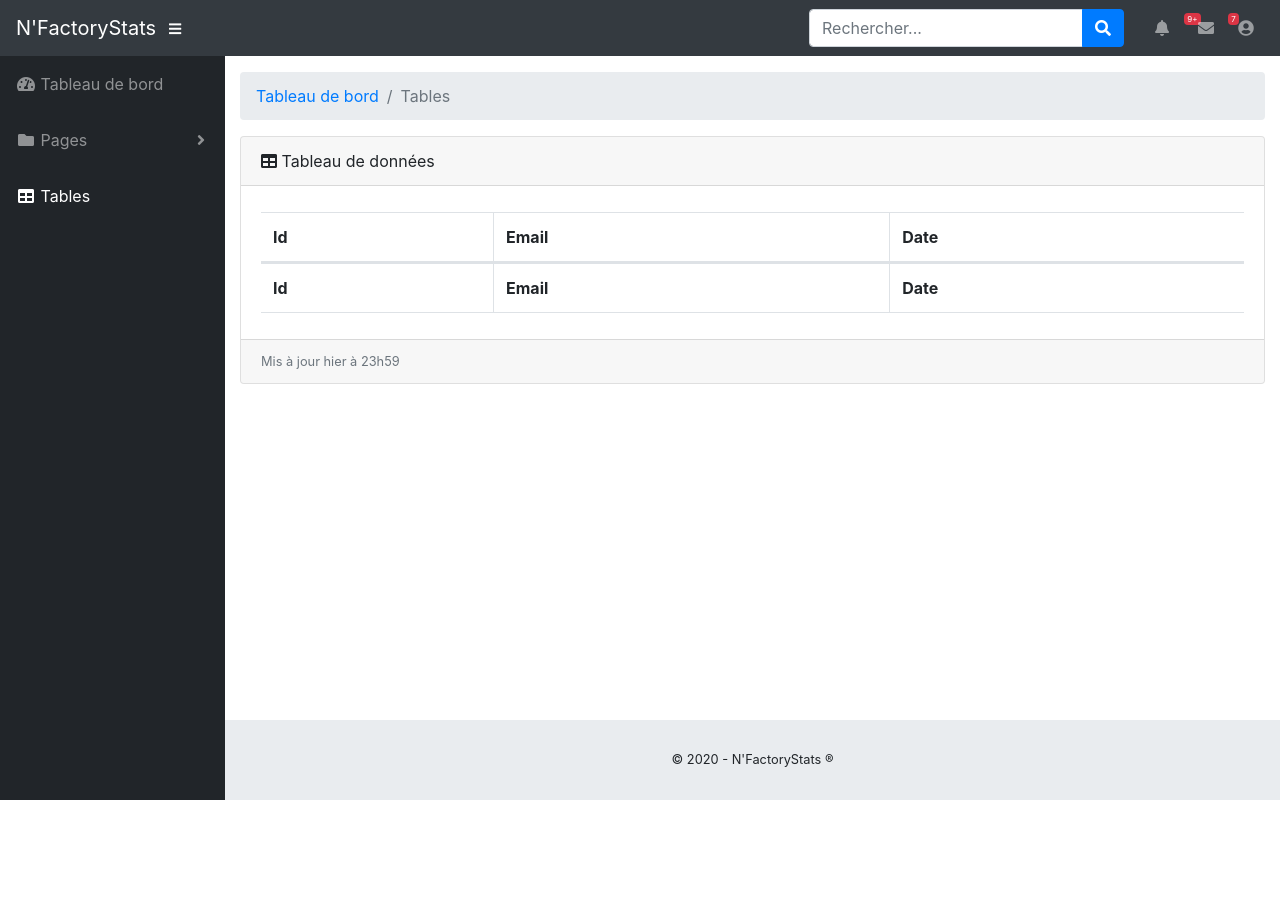
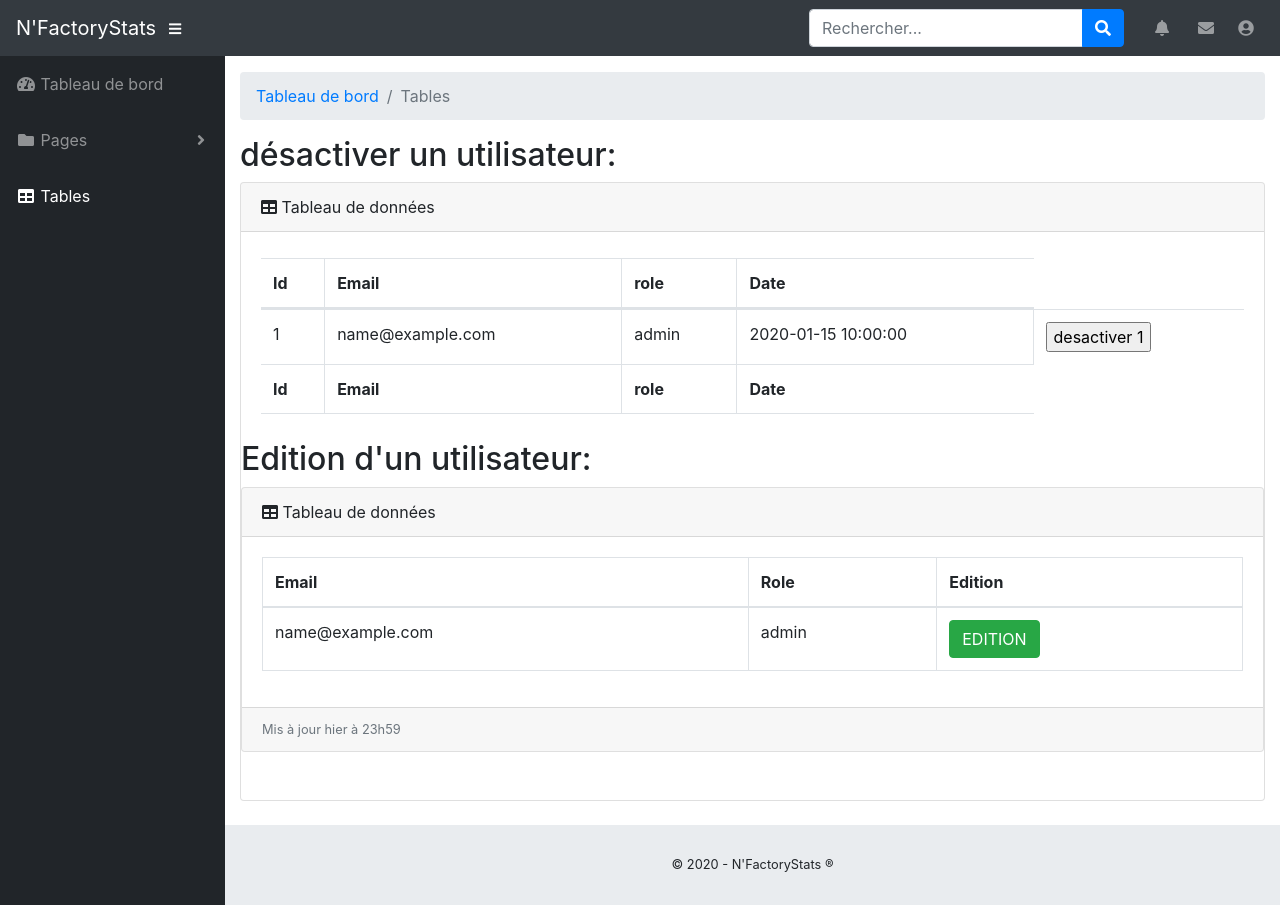
Before and after one commit to Bigo0612/N-FactoryStats, a PHP site: page /Back/tables.php in a window 1280 px wide. Before the commit the page ends 800 px from the top, so only its background shows below. Run offline with PHP 8.4, Linux system fonts and the light colour scheme; tables that the repository leaves empty or names only in its code hold one stand-in row (values such as "Sample post"); data that the repository does not hold is empty.

Commit message:
conditions php page tables.php

```diff
--- a/Back/tables.php
+++ b/Back/tables.php
@@ -2,19 +2,26 @@
 session_start();
 require('../inc/pdo.php');
 require('../inc/function.php');
-$title = 'inscription';
+
 $errors = array();
 $success = false;
+
+$sql = "SELECT * from users WHERE 1";
+$query = $pdo->prepare($sql);
+$query->execute();
+$users = $query->fetchALL();
+
+$sql = "SELECT * FROM users";
+$query = $pdo->prepare($sql);
+$query->execute();
+$user = $query->fetchAll();
 
 
 if(!empty($_POST['submitted'])) {
 
-
-
     $email = trim(strip_tags($_POST['email']));
     $password1 = trim(strip_tags($_POST['password1']));
     $password2 = trim(strip_tags($_POST['password2']));
-    $cgu       = trim(strip_tags($_POST['cgu']));
 
 
     if(filter_var($email,FILTER_VALIDATE_EMAIL) === false) {
@@ -41,17 +48,6 @@ if(!empty($_POST['submitted'])) {
         $errors['password'] = 'Veuillez renseigner un mot de passe';
     }
 
-    if(!empty($_POST['cgu'])) {
-
-    } else {
-        $error['cgu'] = 'Veuillez accepter les Conditions générales d’utilisation.';
-    }
-
-
-
-
-
-
 
     if(count($errors) == 0) {
 
@@ -66,11 +62,17 @@ if(!empty($_POST['submitted'])) {
         $query->execute();
         $success = true;
 
-        header('location: connexion.php');
+        header('location: tables.php');
     }
 }
 
-
+if (!empty($_POST['desactive'])) {
+    $i= 0;
+    $id = $user[$i]['id'];
+    $sql = "DELETE FROM users WHERE  id = $id";
+    $query = $pdo->prepare($sql);
+    $query->execute();
+}
 ?>
 
 <!DOCTYPE html>
@@ -124,35 +126,23 @@ if(!empty($_POST['submitted'])) {
       <li class="nav-item dropdown no-arrow mx-1">
         <a class="nav-link dropdown-toggle" href="#" id="alertsDropdown" role="button" data-toggle="dropdown" aria-haspopup="true" aria-expanded="false">
           <i class="fas fa-bell fa-fw"></i>
-          <span class="badge badge-danger">9+</span>
+          <span class="badge badge-danger"></span>
         </a>
-        <div class="dropdown-menu dropdown-menu-right" aria-labelledby="alertsDropdown">
-          <a class="dropdown-item" href="#">Action</a>
-          <a class="dropdown-item" href="#">autre action</a>
-          <div class="dropdown-divider"></div>
-          <a class="dropdown-item" href="#">Quelque chose d'autre ici</a>
-        </div>
+
       </li>
       <li class="nav-item dropdown no-arrow mx-1">
         <a class="nav-link dropdown-toggle" href="#" id="messagesDropdown" role="button" data-toggle="dropdown" aria-haspopup="true" aria-expanded="false">
           <i class="fas fa-envelope fa-fw"></i>
-          <span class="badge badge-danger">7</span>
+          <span class="badge badge-danger"></span>
         </a>
-        <div class="dropdown-menu dropdown-menu-right" aria-labelledby="messagesDropdown">
-          <a class="dropdown-item" href="#">Action</a>
-          <a class="dropdown-item" href="#">autre action</a>
-          <div class="dropdown-divider"></div>
-          <a class="dropdown-item" href="#">Quelque chose d'autre ici</a>
-        </div>
+
       </li>
       <li class="nav-item dropdown no-arrow">
         <a class="nav-link dropdown-toggle" href="#" id="userDropdown" role="button" data-toggle="dropdown" aria-haspopup="true" aria-expanded="false">
           <i class="fas fa-user-circle fa-fw"></i>
         </a>
         <div class="dropdown-menu dropdown-menu-right" aria-labelledby="userDropdown">
-          <a class="dropdown-item" href="#">Réglages</a>
-          <a class="dropdown-item" href="#">Journal d'activité</a>
-          <div class="dropdown-divider"></div>
+
           <a class="dropdown-item" href="#" data-toggle="modal" data-target="#logoutModal">Se déconnecter</a>
         </div>
       </li>
@@ -202,7 +192,10 @@ if(!empty($_POST['submitted'])) {
         </ol>
 
         <!-- DataTables Example -->
-        <div class="card mb-3">
+
+              <h2>désactiver un utilisateur:</h2>
+
+              <div class="card mb-4">
                   <div class="card-header">
                       <i class="fas fa-table"></i>
 
@@ -214,6 +207,7 @@ if(!empty($_POST['submitted'])) {
                               <tr>
                                   <th>Id</th>
                                   <th>Email</th>
+                                  <th>role</th>
                                   <th>Date</th>
                               </tr>
                               </thead>
@@ -221,31 +215,65 @@ if(!empty($_POST['submitted'])) {
                               <tr>
                                   <th>Id</th>
                                   <th>Email</th>
+                                  <th>role</th>
                                   <th>Date</th>
                               </tr>
                               </tfoot>
                               <tbody>
                               <?php
-                echo '<tr>';
+                              echo '<tr>'; ?>
+                              <form action="tables.php" name="desactive" method="post"> <?php
                                   for ($i = 0; $i < count($user); $i++) {
                                   echo '<td>' . $user[$i]['id'] . '</td>';
                                   echo '<td>' . $user[$i]['email'] . '</td>';
                                   echo '<td>' . $user[$i]['role'] . '</td>';
                                   echo '<td>' . $user[$i]['created_at'] . '</td>';
-                    echo '</tr>';
-                }?>
-
+                                  echo '<td>' . '<input type="submit" name="desactive" id="' . $user[$i]['id'] . '" value="desactiver ' . $user[$i]['id'] . '">'.'</td>';
+                                  ?>
+                              </form> <?php
+                              echo '</tr>';} ?>
                               </tbody>
                           </table>
                       </div>
                   </div>
+
+                  <h2>Edition d'un utilisateur:</h2>
+
+                  <div class="card mb-5">
+                      <div class="card-header">
+                          <i class="fas fa-table"></i>
+
+                          Tableau de données</div>
+                      <div class="card-body">
+                          <div class="table-responsive">
+                              <table class="table table-bordered" id="dataTable" width="100%" cellspacing="0">
+                                  <thead>
+                                  <tr>
+                                      <th>Email</th>
+                                      <th>Role</th>
+                                      <th>Edition</th>
+                                  </tr>
+                                  </thead>
+                                  <tbody>
+                                  <?php foreach ($users as $key => $user): ?>
+                                      <tr>
+                                          <td><?php echo $user['email']; ?></td>
+                                          <td><?php echo $user['role'] ?></td>
+                                          <td><a class="btn btn-success"href="edit_user.php?id=<?php echo $user['id'] ?>">EDITION</a></td>
+                                      </tr>
+                                  <?php endforeach; ?>
+                                  </tbody>
+                              </table>
+                          </div>
+                      </div>
+
         <div class="card-footer small text-muted">Mis à jour hier à 23h59</div>
                   </div>
 
+              </div>
+          <!-- /.container-fluid -->
 
-
-      </div>
-
+          <!-- Sticky Footer -->
           <footer class="sticky-footer">
               <div class="container my-auto">
                   <div class="copyright text-center my-auto">
```
Lines whose indentation alone changed are shown as unchanged.
